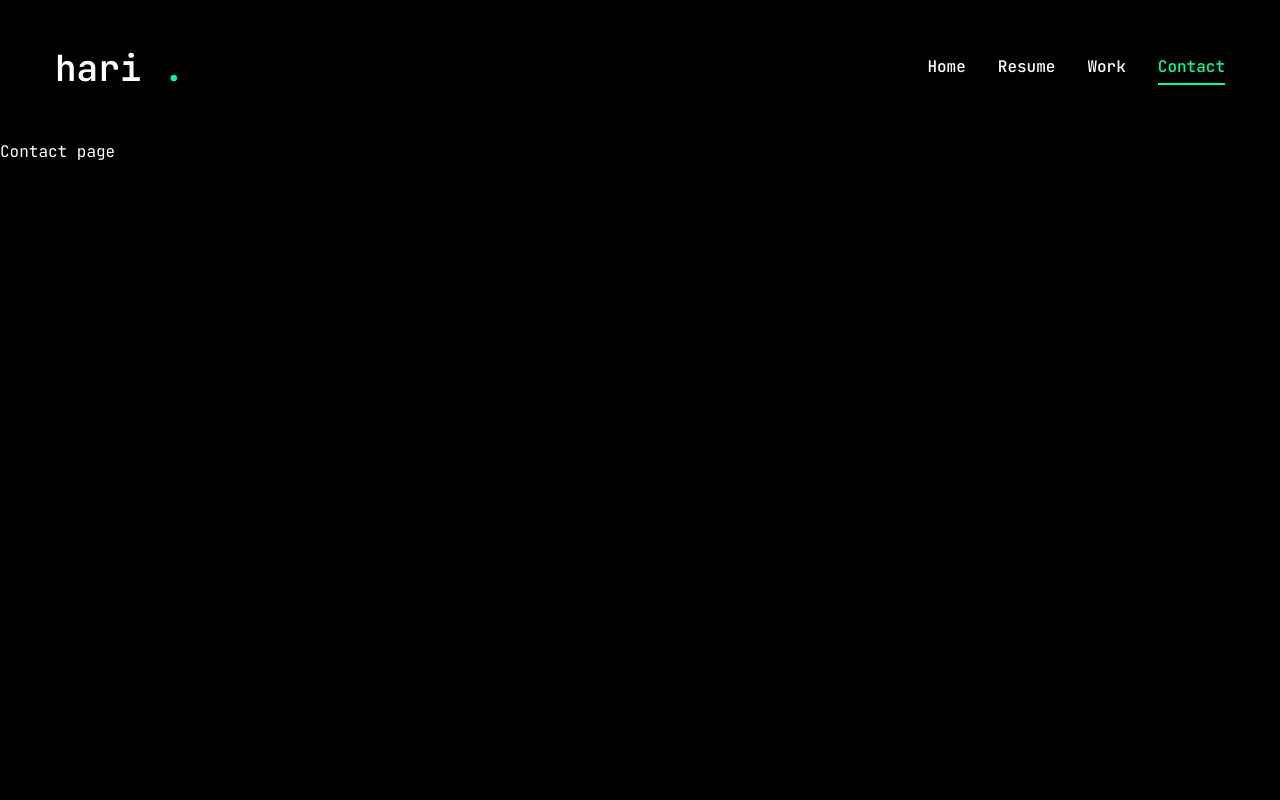
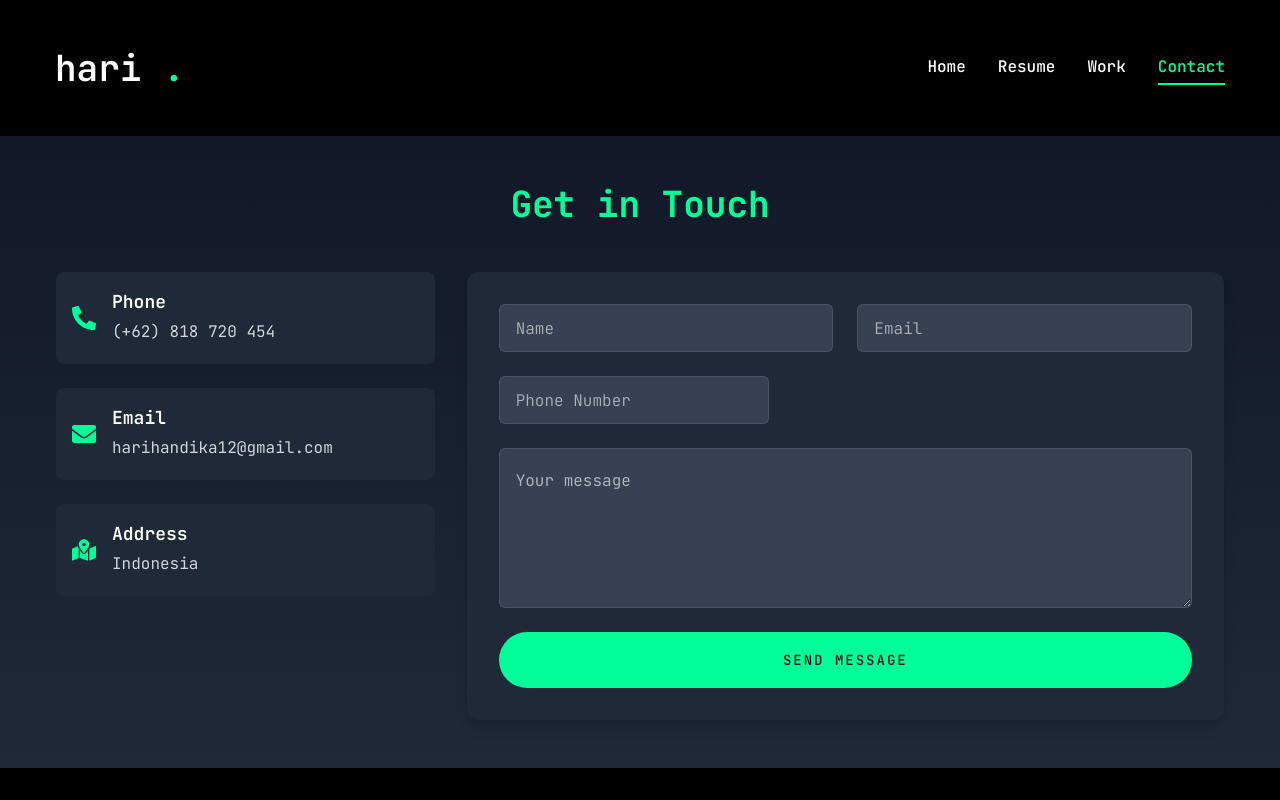
Before and after one commit to hhsaputraa/har-porto, a Next.js app: page /contact in a window 1280 px wide. Built offline with nearby package versions, Linux system fonts and the light colour scheme.

Commit message:
contact page

```diff
--- a/app/contact/page.jsx
+++ b/app/contact/page.jsx
@@ -1,4 +1,69 @@
+"use client";
+
+import React from "react";
+import { Button } from "@/components/ui/button";
+import { Input } from "@/components/ui/input";
+import { Textarea } from "@/components/ui/textarea";
+import { FaPhoneAlt, FaEnvelope, FaMapMarkedAlt } from "react-icons/fa";
+import { motion } from "framer-motion";
+
+const info = [
+  {
+    icon: <FaPhoneAlt />,
+    title: "Phone",
+    description: "(+62) 818 720 454",
+  },
+  {
+    icon: <FaEnvelope />,
+    title: "Email",
+    description: "harihandika12@gmail.com",
+  },
+  {
+    icon: <FaMapMarkedAlt />,
+    title: "Address",
+    description: "Indonesia",
+  },
+];
+
 const Contact = () => {
-  return <div>Contact page</div>;
+  return (
+    <motion.section initial={{ opacity: 0 }} animate={{ opacity: 1 }} transition={{ duration: 0.5 }} className="py-12 bg-gradient-to-b from-gray-900 to-gray-800">
+      <div className="container mx-auto px-4">
+        <motion.h2 initial={{ y: -50 }} animate={{ y: 0 }} transition={{ duration: 0.5 }} className="text-4xl font-bold text-center text-accent mb-12">
+          Get in Touch
+        </motion.h2>
+        <div className="flex flex-col lg:flex-row gap-8">
+          {/* Contact Info */}
+          <motion.div initial={{ x: -100, opacity: 0 }} animate={{ x: 0, opacity: 1 }} transition={{ duration: 0.5, delay: 0.2 }} className="lg:w-1/3 space-y-6">
+            {info.map((item, index) => (
+              <div key={index} className="flex items-center space-x-4 bg-gray-800 p-4 rounded-lg">
+                <div className="text-accent text-2xl">{item.icon}</div>
+                <div>
+                  <h3 className="text-lg font-semibold text-white">{item.title}</h3>
+                  <p className="text-gray-300">{item.description}</p>
+                </div>
+              </div>
+            ))}
+          </motion.div>
+
+          {/* Contact Form */}
+          <motion.div initial={{ x: 100, opacity: 0 }} animate={{ x: 0, opacity: 1 }} transition={{ duration: 0.5, delay: 0.4 }} className="lg:w-2/3">
+            <form className="space-y-6 bg-gray-800 p-8 rounded-xl shadow-lg">
+              <div className="grid grid-cols-1 md:grid-cols-2 gap-6">
+                <Input type="text" placeholder="Name" className="bg-gray-700 text-white" />
+                <Input type="email" placeholder="Email" className="bg-gray-700 text-white" />
+              </div>
+              <Input type="tel" placeholder="Phone Number" className="bg-gray-700 text-white" />
+              <Textarea className="h-40 bg-gray-700 text-white" placeholder="Your message" />
+              <Button size="lg" className="w-full bg-accent hover:bg-accent-dark transition-colors">
+                Send Message
+              </Button>
+            </form>
+          </motion.div>
+        </div>
+      </div>
+    </motion.section>
+  );
 };
+
 export default Contact;
--- a/app/work/page.jsx
+++ b/app/work/page.jsx
@@ -127,7 +127,10 @@ const Work = () => {
                 );
               })}
               {/* slider button */}
-              <WorksliderButton containerStyles="flex gap-2 absolute right-0 bottom-[calc(50%_-_22px)] xl:bottom-0 z-20 w-full justify-between xl:w-max xl:justify-none" />
+              <WorksliderButton
+                containerStyles="flex gap-2 absolute right-0 bottom-[calc(50%_-_22px)] xl:bottom-0 z-20 w-full justify-between xl:w-max xl:justify-none"
+                btnStyles="bg-accent hover:bg-accent-hover text-primary text-[22px] w-[44px] h-[44px] flex justify-center items-center transition-all"
+              />
             </Swiper>
           </div>
         </div>
--- a/components/ui/input.jsx
+++ b/components/ui/input.jsx
@@ -1,19 +1,10 @@
-import * as React from "react"
+import * as React from "react";
 
-import { cn } from "@/lib/utils"
+import { cn } from "@/lib/utils";
 
 const Input = React.forwardRef(({ className, type, ...props }, ref) => {
-  return (
-    (<input
-      type={type}
-      className={cn(
-        "flex h-9 w-full rounded-md border border-slate-200 bg-transparent px-3 py-1 text-sm shadow-sm transition-colors file:border-0 file:bg-transparent file:text-sm file:font-medium placeholder:text-slate-500 focus-visible:outline-none focus-visible:ring-1 focus-visible:ring-slate-950 disabled:cursor-not-allowed disabled:opacity-50 dark:border-slate-800 dark:placeholder:text-slate-400 dark:focus-visible:ring-slate-300",
-        className
-      )}
-      ref={ref}
-      {...props} />)
-  );
-})
-Input.displayName = "Input"
+  return <input type={type} className={cn("flex h-[48px] rounded-md border border-white/10 focus:border-accent font-light bg-primary px-4 py-5 text-base placeholder:text-white/60 outline-none", className)} ref={ref} {...props} />;
+});
+Input.displayName = "Input";
 
-export { Input }
+export { Input };
--- a/components/ui/textarea.jsx
+++ b/components/ui/textarea.jsx
@@ -1,18 +1,19 @@
-import * as React from "react"
+import * as React from "react";
 
-import { cn } from "@/lib/utils"
+import { cn } from "@/lib/utils";
 
 const Textarea = React.forwardRef(({ className, ...props }, ref) => {
   return (
-    (<textarea
+    <textarea
       className={cn(
-        "flex min-h-[60px] w-full rounded-md border border-slate-200 bg-transparent px-3 py-2 text-sm shadow-sm placeholder:text-slate-500 focus-visible:outline-none focus-visible:ring-1 focus-visible:ring-slate-950 disabled:cursor-not-allowed disabled:opacity-50 dark:border-slate-800 dark:placeholder:text-slate-400 dark:focus-visible:ring-slate-300",
+        "flex min-h-[80px] w-full rounded-md border border-white/10 bg-primary px-4 py-5 text-base placeholder:text-white/60 focus-visible:outline-none focus-visible:ring-1 focus-visible:ring-accent focus-visible:ring-offset-0 disabled:cursor-not-allowed disabled:opacity-50",
         className
       )}
       ref={ref}
-      {...props} />)
+      {...props}
+    />
   );
-})
-Textarea.displayName = "Textarea"
+});
+Textarea.displayName = "Textarea";
 
-export { Textarea }
+export { Textarea };
```
